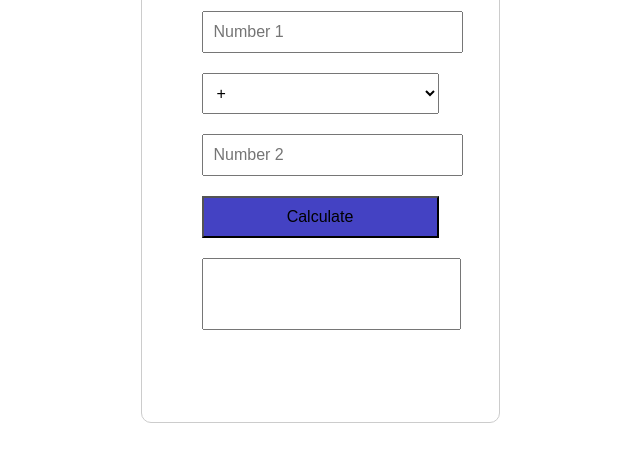
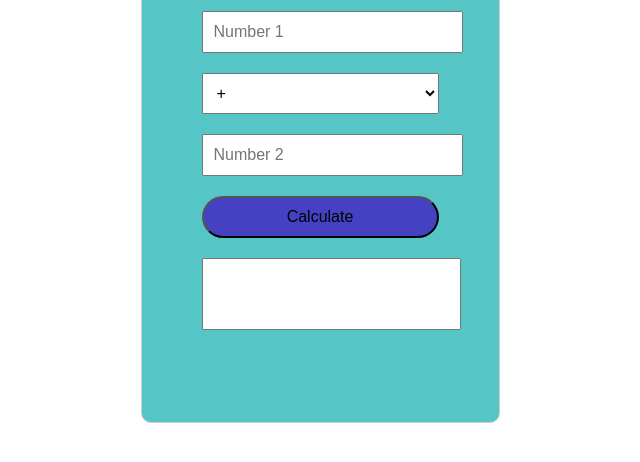
Before and after one commit to Ravindu387/Calculater-js-html, a plain HTML site: page index.html in a window 1280 px wide. Shown: the part 190-652 px from the top of the page, without its empty margins (320-960 px from the left). Drawn offline with Linux system fonts and the light colour scheme.

Commit message:
8th commit

```diff
--- a/index.html
+++ b/index.html
@@ -17,7 +17,7 @@
                     <option value="+">+</option>
                     <option value="-">-</option>
                     <option value="*">*</option>
-                    <option value="/"></option>
+                    <option value="/">/</option>
                 </select><br>
                 <input type="text" placeholder="Number 2" id="num2" required><br>
                 <button type="submit">Calculate</button><br>
--- a/style.css
+++ b/style.css
@@ -10,6 +10,7 @@ body {
     border: 1px solid #ccc;
     padding: 60px;
     border-radius: 10px;
+    background-color: rgb(85, 197, 197);
 }
 
 input, select, button, textarea {
@@ -25,7 +26,12 @@ textarea {
     resize: none;
 }
 button{
+    margin: 10px 0;
+    padding: 10px;
+    font-size: 16px;
     background-color: #4442c3;
+    border-radius: 50px;
+    width: 100%;
 }
 
 h1{
```
